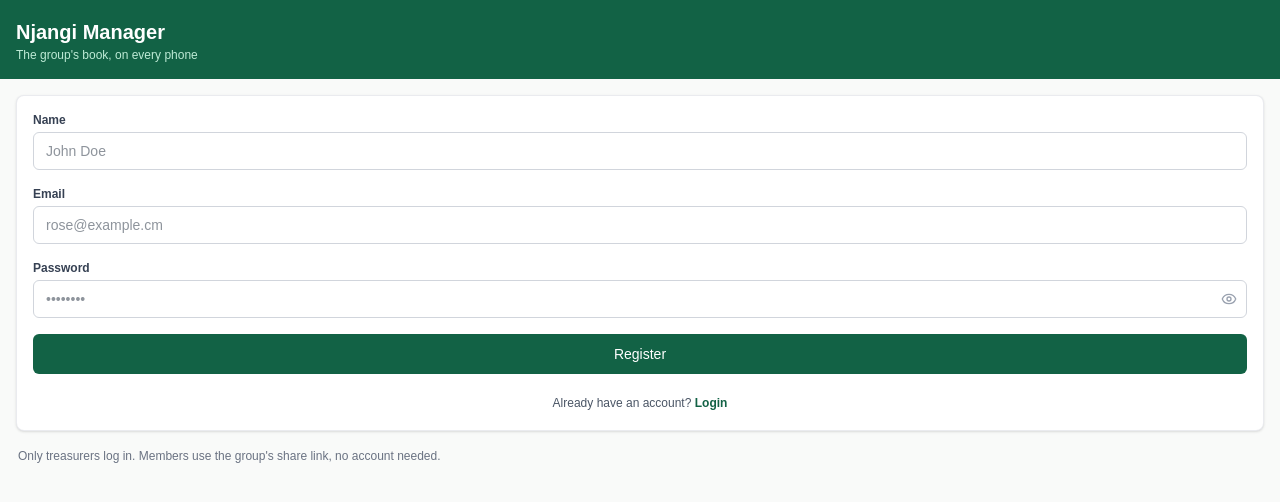
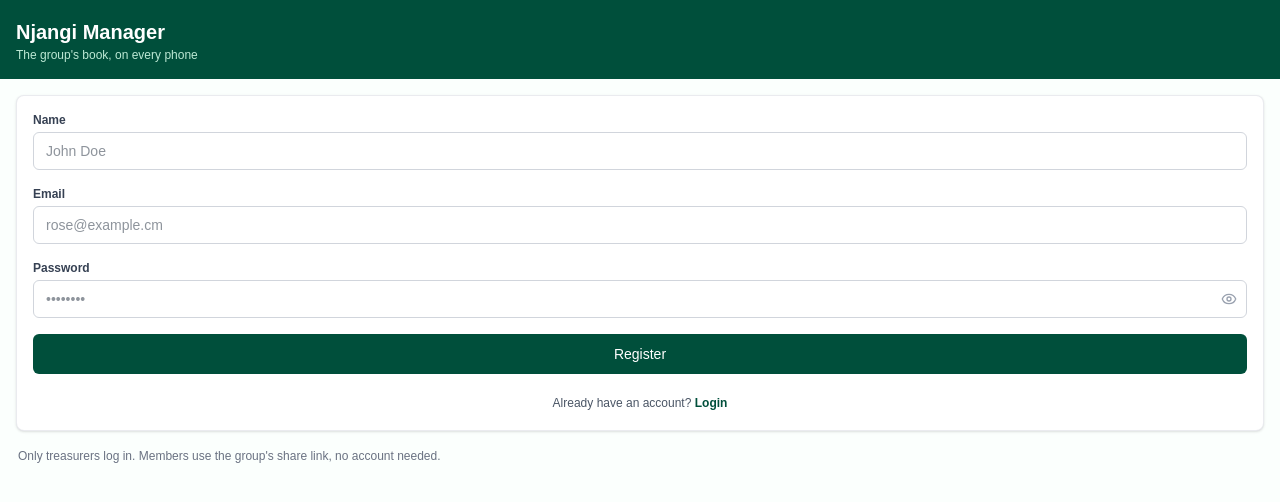
Before and after one commit to AsohLove/Njangi-Manager, a Next.js app in the folder apps/frontend/: page /register in a window 1280 px wide. Shown: the top 502 px of the page. Built offline with nearby package versions, Linux system fonts and the light colour scheme; no server answers.

Commit message:
feat: update login and registration pages with improved error handling and styling

```diff
--- a/apps/frontend/src/app/(auth)/login/page.tsx
+++ b/apps/frontend/src/app/(auth)/login/page.tsx
@@ -22,7 +22,7 @@ export default function LoginPage() {
       router.push("/");
     },
     onError: (err) => {
-      setError(err?.response?.data?.message || err?.message || "Login failed");
+      setError(err?.message || "Login failed");
     },
   });
 
@@ -33,9 +33,9 @@ export default function LoginPage() {
   };
 
   return (
-    <div className="min-h-screen bg-[#f4f6f4] flex items-start justify-center font-sans">
-      <div className="w-full  bg-[#f9faf9] overflow-hidden flex flex-col min-h-[580px]">
-        <div className="bg-[#126245] text-white p-4 pt-5 pb-4">
+    <div className="min-h-screen bg-white flex items-start justify-center font-sans">
+      <div className="w-full bg-emerald-50/20 overflow-hidden flex flex-col min-h-[580px]">
+        <div className="bg-emerald-900 text-white p-4 pt-5 pb-4">
           <h1 className="text-xl font-bold leading-tight">Njangi Manager</h1>
           <p className="text-xs text-emerald-100/90 mt-0.5 font-normal">
             The group&apos;s book, on every phone
@@ -62,7 +62,7 @@ export default function LoginPage() {
                   onChange={(e) => setEmail(e.target.value)}
                   placeholder="rose@example.cm"
                   required
-                  className="w-full px-3 py-2 text-sm text-gray-800 border border-gray-300 rounded-md outline-none focus:border-[#126245] focus:ring-1 focus:ring-[#126245] transition-colors"
+                  className="w-full px-3 py-2 text-sm text-gray-800 border border-gray-300 rounded-md outline-none focus:border-emerald-900 focus:ring-1 focus:ring-emerald-900 transition-colors"
                 />
               </div>
 
@@ -77,7 +77,7 @@ export default function LoginPage() {
                     onChange={(e) => setPassword(e.target.value)}
                     placeholder="••••••••"
                     required
-                    className="w-full px-3 py-2 text-sm text-gray-800 border border-gray-300 rounded-md outline-none focus:border-[#126245] focus:ring-1 focus:ring-[#126245] transition-colors pr-9"
+                    className="w-full px-3 py-2 text-sm text-gray-800 border border-gray-300 rounded-md outline-none focus:border-emerald-900 focus:ring-1 focus:ring-emerald-900 transition-colors pr-9"
                   />
                   <button
                     type="button"
@@ -96,7 +96,7 @@ export default function LoginPage() {
               <button
                 type="submit"
                 disabled={loginMutation.isPending}
-                className="w-full py-2.5 mt-1 bg-[#126245] hover:bg-[#0e4e37] text-white font-medium text-sm rounded-md transition-colors disabled:opacity-70 flex justify-center items-center"
+                className="w-full py-2.5 mt-1 bg-emerald-900 hover:bg-emerald-950 text-white font-medium text-sm rounded-md transition-colors disabled:opacity-70 flex justify-center items-center"
               >
                 {loginMutation.isPending ? "Logging in..." : "Log in"}
               </button>
@@ -107,7 +107,7 @@ export default function LoginPage() {
                 New treasurer?{" "}
                 <Link
                   href="/register"
-                  className="text-[#126245] font-semibold hover:underline"
+                  className="text-emerald-900 font-semibold hover:underline"
                 >
                   Create an account
                 </Link>
--- a/apps/frontend/src/app/(auth)/register/page.tsx
+++ b/apps/frontend/src/app/(auth)/register/page.tsx
@@ -8,7 +8,7 @@ import Link from "next/link";
 
 import { registerAdmin } from "@/lib/api-client";
 
-export default function LoginPage() {
+export default function RegisterPage() {
   const router = useRouter();
   const [name, setName] = useState("");
   const [email, setEmail] = useState("");
@@ -16,27 +16,29 @@ export default function LoginPage() {
   const [error, setError] = useState("");
   const [showPassword, setShowPassword] = useState(false);
 
-  const loginMutation = useMutation({
+  const registerMutation = useMutation({
     mutationFn: registerAdmin,
     onSuccess: () => {
       setError("");
       router.push("/");
     },
     onError: (err) => {
-      setError(err?.response?.data?.message || err?.message || "Login failed");
+      setError(
+        err?.message || "Registration failed",
+      );
     },
   });
 
-  const handleLogin = (e: React.FormEvent<HTMLFormElement>) => {
+  const handleRegister = (e: React.FormEvent<HTMLFormElement>) => {
     e.preventDefault();
     setError("");
-    loginMutation.mutate({ email, password, full_name });
+    registerMutation.mutate({ email, password, full_name: name });
   };
 
   return (
-    <div className="min-h-screen bg-[#f4f6f4] flex items-start justify-center font-sans">
-      <div className="w-full  bg-[#f9faf9] overflow-hidden flex flex-col min-h-[580px]">
-        <div className="bg-[#126245] text-white p-4 pt-5 pb-4">
+    <div className="min-h-screen bg-white flex items-start justify-center font-sans">
+      <div className="w-full bg-emerald-50/20 overflow-hidden flex flex-col min-h-[580px]">
+        <div className="bg-emerald-900 text-white p-4 pt-5 pb-4">
           <h1 className="text-xl font-bold leading-tight">Njangi Manager</h1>
           <p className="text-xs text-emerald-100/90 mt-0.5 font-normal">
             The group&apos;s book, on every phone
@@ -45,7 +47,7 @@ export default function LoginPage() {
 
         <div className="p-4 flex-1 flex flex-col">
           <div className="bg-white rounded-lg border border-gray-200/80 p-4 shadow-sm">
-            <form onSubmit={handleLogin} className="space-y-4">
+            <form onSubmit={handleRegister} className="space-y-4">
               {error && (
                 <div className="flex items-center gap-2 p-2.5 text-xs text-red-600 bg-red-50 border border-red-200 rounded-md">
                   <AlertCircle className="w-4 h-4 shrink-0" />
@@ -63,7 +65,7 @@ export default function LoginPage() {
                   onChange={(e) => setName(e.target.value)}
                   placeholder="John Doe"
                   required
-                  className="w-full px-3 py-2 text-sm text-gray-800 border border-gray-300 rounded-md outline-none focus:border-[#126245] focus:ring-1 focus:ring-[#126245] transition-colors"
+                  className="w-full px-3 py-2 text-sm text-gray-800 border border-gray-300 rounded-md outline-none focus:border-emerald-900 focus:ring-1 focus:ring-emerald-900 transition-colors"
                 />
               </div>
 
@@ -77,7 +79,7 @@ export default function LoginPage() {
                   onChange={(e) => setEmail(e.target.value)}
                   placeholder="rose@example.cm"
                   required
-                  className="w-full px-3 py-2 text-sm text-gray-800 border border-gray-300 rounded-md outline-none focus:border-[#126245] focus:ring-1 focus:ring-[#126245] transition-colors"
+                  className="w-full px-3 py-2 text-sm text-gray-800 border border-gray-300 rounded-md outline-none focus:border-emerald-900 focus:ring-1 focus:ring-emerald-900 transition-colors"
                 />
               </div>
 
@@ -92,7 +94,7 @@ export default function LoginPage() {
                     onChange={(e) => setPassword(e.target.value)}
                     placeholder="••••••••"
                     required
-                    className="w-full px-3 py-2 text-sm text-gray-800 border border-gray-300 rounded-md outline-none focus:border-[#126245] focus:ring-1 focus:ring-[#126245] transition-colors pr-9"
+                    className="w-full px-3 py-2 text-sm text-gray-800 border border-gray-300 rounded-md outline-none focus:border-emerald-900 focus:ring-1 focus:ring-emerald-900 transition-colors pr-9"
                   />
                   <button
                     type="button"
@@ -110,10 +112,10 @@ export default function LoginPage() {
 
               <button
                 type="submit"
-                disabled={loginMutation.isPending}
-                className="w-full py-2.5 mt-1 bg-[#126245] hover:bg-[#0e4e37] text-white font-medium text-sm rounded-md transition-colors disabled:opacity-70 flex justify-center items-center"
+                disabled={registerMutation.isPending}
+                className="w-full py-2.5 mt-1 bg-emerald-900 hover:bg-emerald-950 text-white font-medium text-sm rounded-md transition-colors disabled:opacity-70 flex justify-center items-center"
               >
-                {loginMutation.isPending ? "Registering ..." : "Register"}
+                {registerMutation.isPending ? "Registering..." : "Register"}
               </button>
             </form>
 
@@ -122,9 +124,9 @@ export default function LoginPage() {
                 Already have an account?{" "}
                 <Link
                   href="/login"
-                  className="text-[#126245] font-semibold hover:underline"
+                  className="text-emerald-900 font-semibold hover:underline"
                 >
-                 Login
+                  Login
                 </Link>
               </span>
             </div>
```
